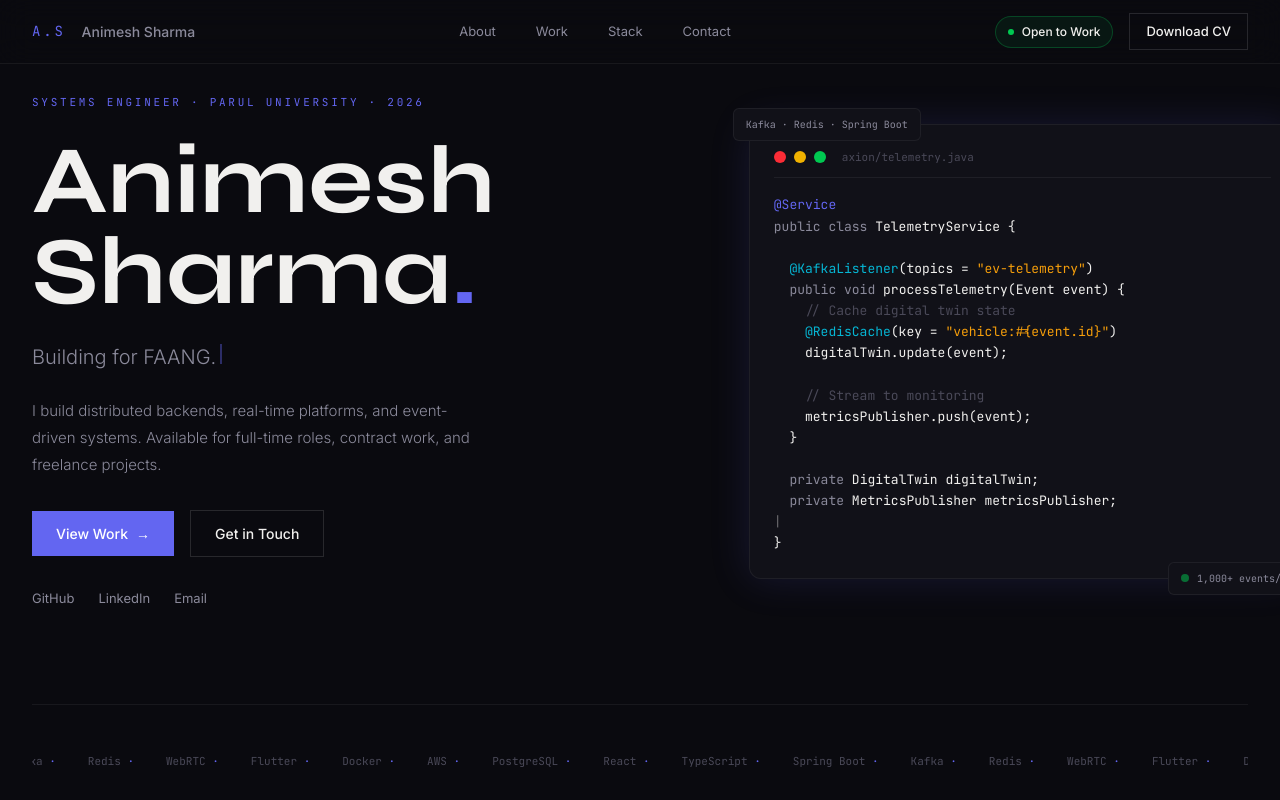
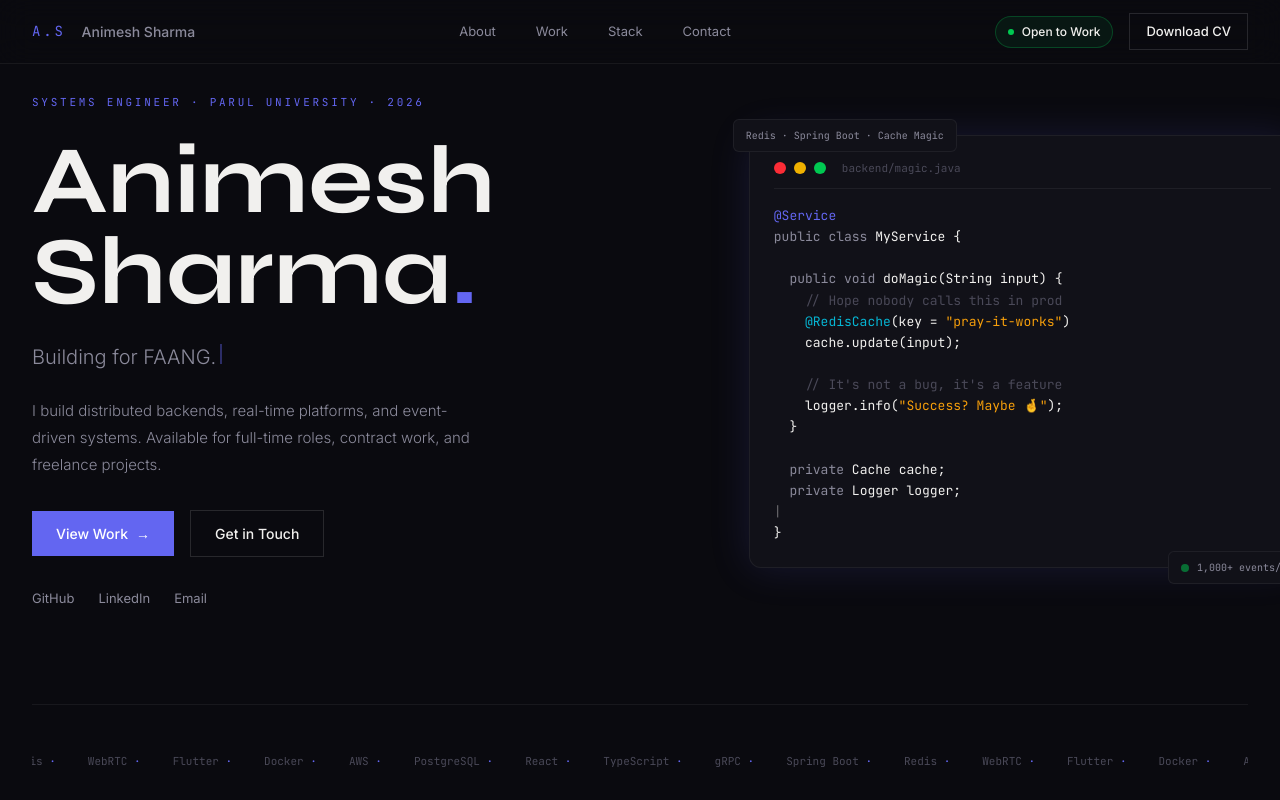
Before and after one commit to Animesh-86/Portfolio, a React (Vite) app in the folder Portfolio Prototype/: page / in a window 1280 px wide. Shown: the top 800 px of the page. Built offline with nearby package versions, Linux system fonts and the light colour scheme.

Commit message:
Add humorous code block in hero section and remove Kafka references

```diff
--- a/Portfolio Prototype/src/app/components/Hero.tsx
+++ b/Portfolio Prototype/src/app/components/Hero.tsx
@@ -141,7 +141,7 @@ export function Hero() {
                   className="text-[11px] ml-2"
                   style={{ fontFamily: 'var(--font-mono)', color: 'var(--text-muted)' }}
                 >
-                  axion/telemetry.java
+                  backend/magic.java
                 </span>
               </div>
 
@@ -152,19 +152,18 @@ export function Hero() {
               >
                 <code>
                   <span style={{ color: 'var(--primary)' }}>@Service</span>
-                  {'\n'}<span style={{ color: 'var(--text-secondary)' }}>public class</span> <span style={{ color: 'var(--text-primary)' }}>TelemetryService</span> {'{\n'}
-                  {'\n'}  <span style={{ color: 'var(--secondary)' }}>@KafkaListener</span>(topics = <span style={{ color: 'var(--highlight)' }}>"ev-telemetry"</span>)
-                  {'\n'}  <span style={{ color: 'var(--text-secondary)' }}>public void</span> <span style={{ color: 'var(--text-primary)' }}>processTelemetry</span>(<span style={{ color: 'var(--text-primary)' }}>Event event</span>) {'{'}
-                  {'\n'}    <span style={{ color: 'var(--text-muted)' }}>// Cache digital twin state</span>
-                  {'\n'}    <span style={{ color: 'var(--secondary)' }}>@RedisCache</span>(key = <span style={{ color: 'var(--highlight)' }}>"vehicle:#{'{event.id}'}"</span>)
-                  {'\n'}    digitalTwin.update(event);
+                  {'\n'}<span style={{ color: 'var(--text-secondary)' }}>public class</span> <span style={{ color: 'var(--text-primary)' }}>MyService</span> {'{\n'}
+                  {'\n'}  <span style={{ color: 'var(--text-secondary)' }}>public void</span> <span style={{ color: 'var(--text-primary)' }}>doMagic</span>(<span style={{ color: 'var(--text-primary)' }}>String input</span>) {'{'}
+                  {'\n'}    <span style={{ color: 'var(--text-muted)' }}>// Hope nobody calls this in prod</span>
+                  {'\n'}    <span style={{ color: 'var(--secondary)' }}>@RedisCache</span>(key = <span style={{ color: 'var(--highlight)' }}>"pray-it-works"</span>)
+                  {'\n'}    cache.update(input);
                   {'\n'}
-                  {'\n'}    <span style={{ color: 'var(--text-muted)' }}>// Stream to monitoring</span>
-                  {'\n'}    metricsPublisher.push(event);
+                  {'\n'}    <span style={{ color: 'var(--text-muted)' }}>// It's not a bug, it's a feature</span>
+                  {'\n'}    logger.info(<span style={{ color: 'var(--highlight)' }}>"Success? Maybe 🤞"</span>);
                   {'\n'}  {'}'}
                   {'\n'}
-                  {'\n'}  <span style={{ color: 'var(--text-secondary)' }}>private</span> <span style={{ color: 'var(--text-primary)' }}>DigitalTwin digitalTwin</span>;
-                  {'\n'}  <span style={{ color: 'var(--text-secondary)' }}>private</span> <span style={{ color: 'var(--text-primary)' }}>MetricsPublisher metricsPublisher</span>;
+                  {'\n'}  <span style={{ color: 'var(--text-secondary)' }}>private</span> <span style={{ color: 'var(--text-primary)' }}>Cache cache</span>;
+                  {'\n'}  <span style={{ color: 'var(--text-secondary)' }}>private</span> <span style={{ color: 'var(--text-primary)' }}>Logger logger</span>;
                   {'\n'}<span className={`${showCursor ? 'opacity-100' : 'opacity-0'} transition-opacity`}>{'|'}</span>
                   {'\n'}{'}'}
                 </code>
@@ -195,7 +194,7 @@ export function Hero() {
               }}
             >
               <span className="text-[10px]" style={{ fontFamily: 'var(--font-mono)', color: 'var(--text-secondary)' }}>
-                Kafka · Redis · Spring Boot
+                Redis · Spring Boot · Cache Magic
               </span>
             </div>
           </div>
@@ -205,7 +204,7 @@ export function Hero() {
         <div className="mt-24 pt-12" style={{ borderTop: '1px solid var(--border)' }}>
           <div className="overflow-hidden">
             <div className="flex gap-8 animate-marquee whitespace-nowrap">
-              {['Spring Boot', 'Kafka', 'Redis', 'WebRTC', 'Flutter', 'Docker', 'AWS', 'PostgreSQL', 'React', 'TypeScript', 'Spring Boot', 'Kafka', 'Redis', 'WebRTC', 'Flutter', 'Docker'].map((tech, i) => (
+              {['Spring Boot', 'Redis', 'WebRTC', 'Flutter', 'Docker', 'AWS', 'PostgreSQL', 'React', 'TypeScript', 'gRPC', 'Spring Boot', 'Redis', 'WebRTC', 'Flutter', 'Docker', 'AWS'].map((tech, i) => (
                 <span
                   key={i}
                   className="text-[11px]"
```
Also changed, not shown: 3 other files (tests, documents, lock files or other folders).
